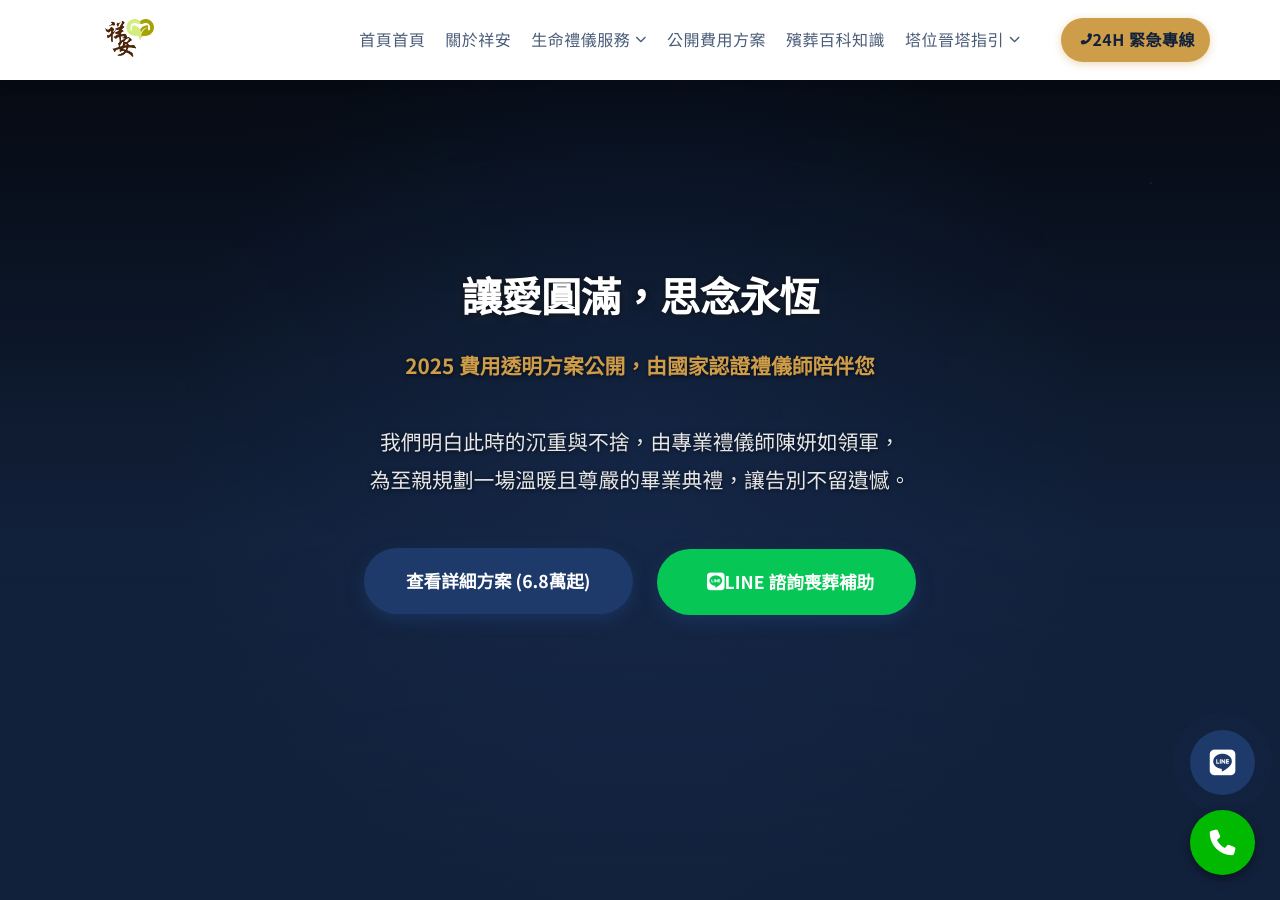
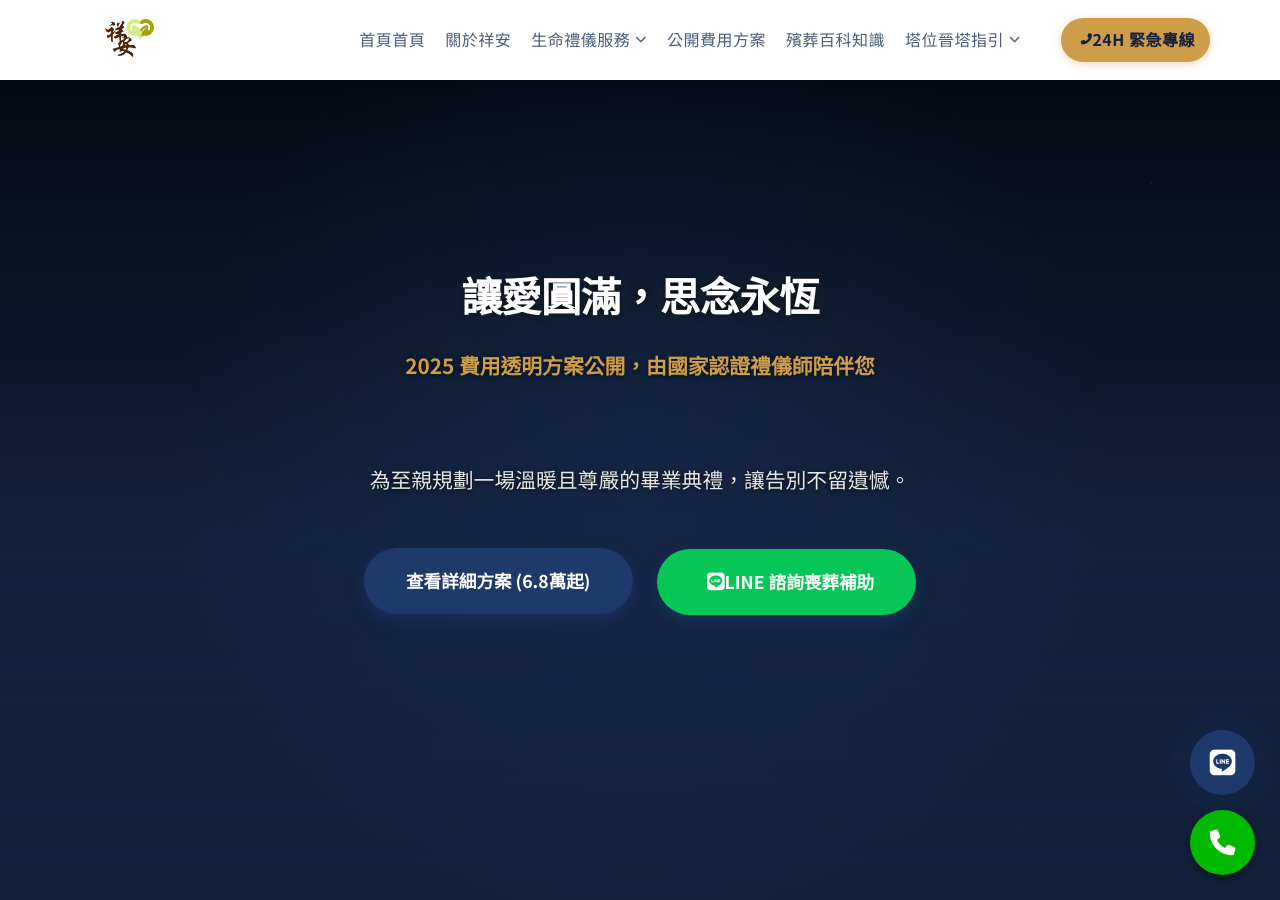
Before and after one commit to Shiangan/Shiangan, a Jekyll site: the page index.html, which Jekyll copies as it is, in a window 1280 px wide and 900 px high. Built offline with Jekyll 4.4.1, drawn with Linux system fonts in a browser that asks for light colours; some web fonts are replaced.

Commit message:
Update index.html

```diff
--- a/index.html
+++ b/index.html
@@ -192,7 +192,7 @@
             <div class="hero-content text-center">
                 <h1 class="text-line-container"><span class="fit-text-line" style="font-family: 'Noto Serif TC', serif;">讓愛圓滿，思念永恆</span></h1>
                 <p class="text-line-container"><strong class="fit-text-line">2025 費用透明方案公開，由國家認證禮儀師陪伴您</strong></p>
-                <p class="hero-desc">我們明白此時的沉重與不捨，由專業禮儀師陳妍如領軍，<br>為至親規劃一場溫暖且尊嚴的畢業典禮，讓告別不留遺憾。</p>
+                <p class="hero-desc"><br>為至親規劃一場溫暖且尊嚴的畢業典禮，讓告別不留遺憾。</p>
                 <div class="hero-btns">
                     <a href="plans.html" class="cta-button primary large">查看詳細方案 (6.8萬起)</a>
                     <a href="https://line.me/ti/p/@yourlineid" target="_blank" class="cta-button primary large" style="background-color: #06c755;">
```
